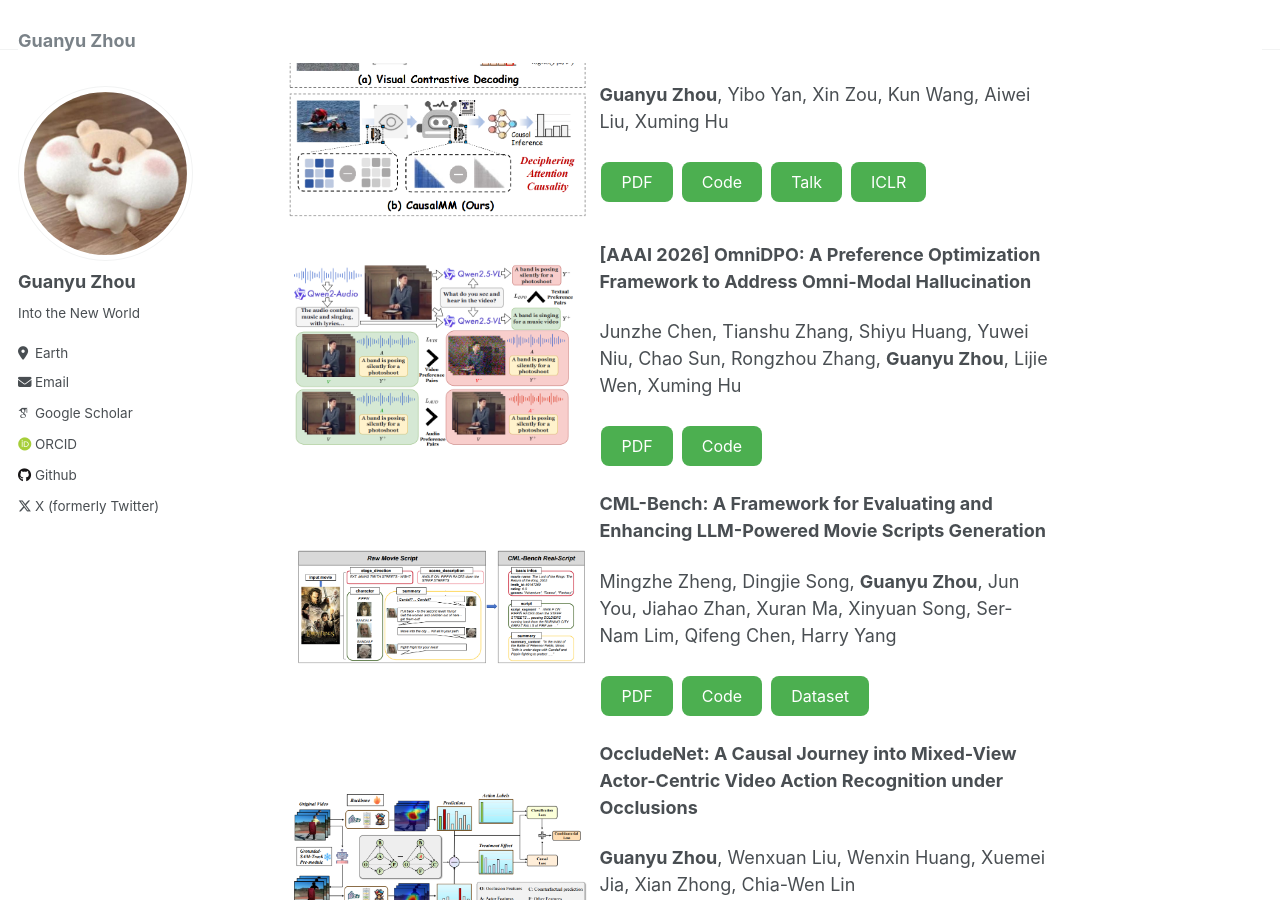
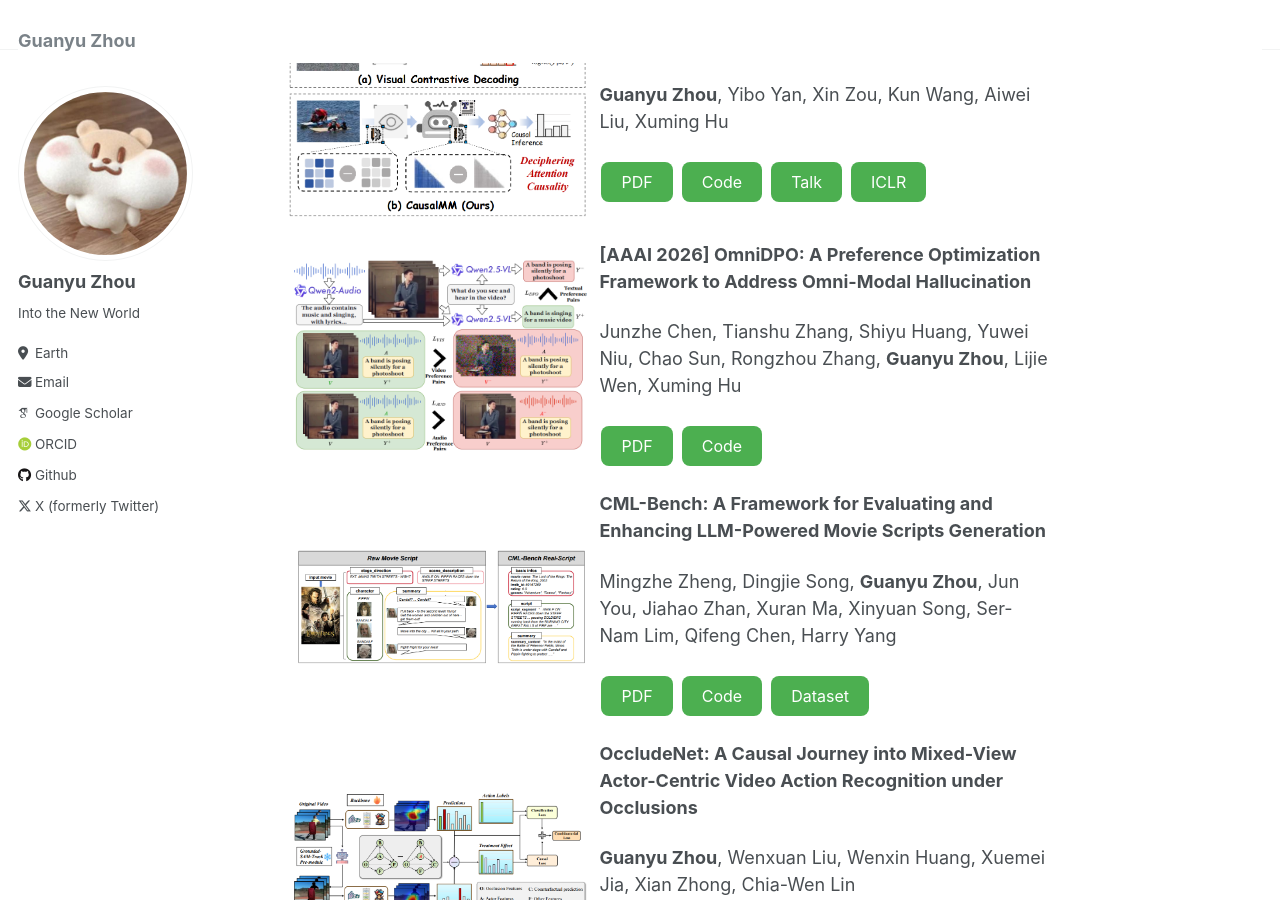
Before and after one commit to The-Martyr/the-martyr.github.io, a Jekyll site: the page built from _pages/about.md, in a window 1280 px wide and 900 px high, scrolled down 964 px. Built offline with Jekyll 4.4.1, drawn with Linux system fonts in a browser that asks for light colours; some web fonts are replaced.

Commit message:
Update about.md

```diff
--- a/_pages/about.md
+++ b/_pages/about.md
@@ -61,7 +61,7 @@ button {
 
 <div style="display: flex; align-items: center; margin-bottom: 20px;">
   <div style="flex: 1; padding-left: 10px;">
-    <img src="/images/omni.png" alt="Flowchart" style="max-width: 95%;">
+    <img src="/images/omni.png" alt="Flowchart" style="max-width: 100%;">
   </div>
   <div style="width: 60%; padding-left: 10px;">
     <p><strong>[AAAI 2026] OmniDPO: A Preference Optimization Framework to Address Omni-Modal Hallucination</strong></p>
```
